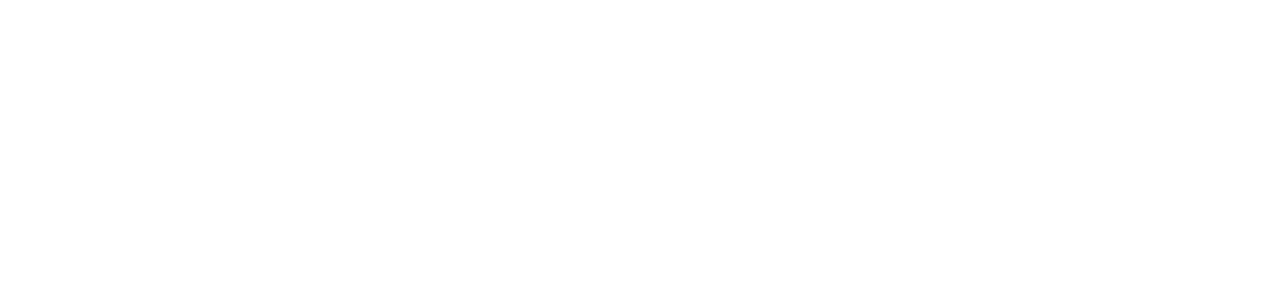
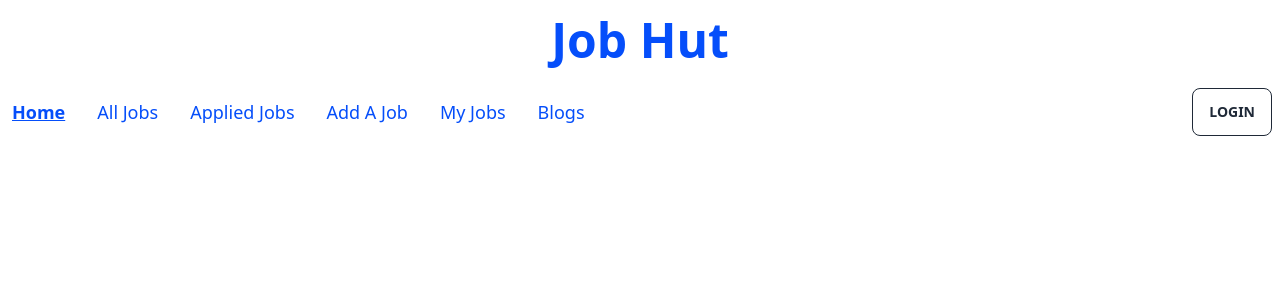
Before and after one commit to Rafiul23/job-hut-client, a React (Vite) app: page / in a window 1280 px wide. Shown: the top 300 px of the page. Built offline with nearby package versions, Linux system fonts and the light colour scheme.

Commit message:
added navbar with necessary routes

```diff
--- /dev/null
+++ b/src/Components/AddJobs.jsx
@@ -0,0 +1,11 @@
+
+
+const AddJobs = () => {
+    return (
+        <div>
+
+        </div>
+    );
+};
+
+export default AddJobs;
--- /dev/null
+++ b/src/Components/AllJobs.jsx
@@ -0,0 +1,11 @@
+
+
+const AllJobs = () => {
+    return (
+        <div>
+
+        </div>
+    );
+};
+
+export default AllJobs;
--- /dev/null
+++ b/src/Components/AppliedJobs.jsx
@@ -0,0 +1,11 @@
+
+
+const AppliedJobs = () => {
+    return (
+        <div>
+
+        </div>
+    );
+};
+
+export default AppliedJobs;
--- /dev/null
+++ b/src/Components/Blogs.jsx
@@ -0,0 +1,11 @@
+
+
+const Blogs = () => {
+    return (
+        <div>
+
+        </div>
+    );
+};
+
+export default Blogs;
--- /dev/null
+++ b/src/Components/Footer.jsx
@@ -0,0 +1,11 @@
+
+
+const Footer = () => {
+    return (
+        <div>
+
+        </div>
+    );
+};
+
+export default Footer;
--- /dev/null
+++ b/src/Components/Login.jsx
@@ -0,0 +1,11 @@
+
+
+const Login = () => {
+    return (
+        <div>
+
+        </div>
+    );
+};
+
+export default Login;
--- /dev/null
+++ b/src/Components/MyJobs.jsx
@@ -0,0 +1,11 @@
+
+
+const MyJobs = () => {
+    return (
+        <div>
+
+        </div>
+    );
+};
+
+export default MyJobs;
--- /dev/null
+++ b/src/Components/Navbar.jsx
@@ -0,0 +1,105 @@
+import { NavLink } from "react-router-dom";
+
+
+const Navbar = () => {
+
+    const navlinks = <>
+
+        <li className="text-lg mr-8">
+            <NavLink to='/'
+             className={({ isActive, isPending }) =>
+             isPending ? "pending" : isActive ? "text-[#054efa] font-bold underline" : "text-[#054efa]"
+           }
+            >
+                Home
+            </NavLink>
+        </li>
+
+        <li className="text-lg mr-8">
+            <NavLink to='/alljobs'
+             className={({ isActive, isPending }) =>
+             isPending ? "pending" : isActive ? "text-[#054efa] font-bold underline" : "text-[#054efa]"
+           }
+            >
+                All Jobs
+            </NavLink>
+        </li>
+
+        <li className="text-lg mr-8">
+            <NavLink to='/appliedjobs'
+             className={({ isActive, isPending }) =>
+             isPending ? "pending" : isActive ? "text-[#054efa] font-bold underline" : "text-[#054efa]"
+           }
+            >
+                Applied Jobs
+            </NavLink>
+        </li>
+
+        <li className="text-lg mr-8">
+            <NavLink to='/addjob'
+             className={({ isActive, isPending }) =>
+             isPending ? "pending" : isActive ? "text-[#054efa] font-bold underline" : "text-[#054efa]"
+           }
+            >
+                Add A Job
+            </NavLink>
+        </li>
+
+        <li className="text-lg mr-8">
+            <NavLink to='/myjobs'
+             className={({ isActive, isPending }) =>
+             isPending ? "pending" : isActive ? "text-[#054efa] font-bold underline" : "text-[#054efa]"
+           }
+            >
+                My Jobs
+            </NavLink>
+        </li>
+
+        <li className="text-lg">
+            <NavLink to='/blogs'
+             className={({ isActive, isPending }) =>
+             isPending ? "pending" : isActive ? "text-[#054efa] font-bold underline" : "text-[#054efa]"
+           }
+            >
+                Blogs
+            </NavLink>
+        </li>
+    </>
+
+    return (
+        <div>
+            <div className="text-center py-4">
+                <h1 className="text-[#054efa] font-bold text-xl md:text-3xl lg:text-5xl">Job Hut</h1>
+            </div>
+
+            <div className="navbar bg-base-100">
+                <div className="navbar-start">
+                    <div className="dropdown">
+                        <label tabIndex={0} className="btn btn-ghost lg:hidden">
+                            <svg xmlns="http://www.w3.org/2000/svg" className="h-5 w-5" fill="none" viewBox="0 0 24 24" stroke="currentColor"><path strokeLinecap="round" strokeLinejoin="round" strokeWidth="2" d="M4 6h16M4 12h8m-8 6h16" /></svg>
+                        </label>
+                        <ul tabIndex={0} className="menu menu-sm dropdown-content mt-3 z-[1] p-2 shadow bg-base-100 rounded-box w-52">
+
+                        {navlinks}
+
+                        </ul>
+                    </div>
+
+                <div className=" hidden lg:flex">
+                    <ul className="flex px-1">
+
+                    {navlinks}
+
+                    </ul>
+                </div>
+                </div>
+                <div className="navbar-end">
+                    <a className="btn btn-outline hover:bg-[#054efa]">Login</a>
+                </div>
+            </div>
+
+        </div>
+    );
+};
+
+export default Navbar;
--- /dev/null
+++ b/src/Components/Register.jsx
@@ -0,0 +1,11 @@
+
+
+const Register = () => {
+    return (
+        <div>
+
+        </div>
+    );
+};
+
+export default Register;
--- a/src/Root.jsx
+++ b/src/Root.jsx
@@ -1,9 +1,16 @@
+import { Outlet } from "react-router-dom";
+import Navbar from "./Components/Navbar";
+import Footer from "./Components/Footer";
 
 
 const Root = () => {
     return (
-        <div>
-
+        <div className="container mx-auto">
+            <Navbar></Navbar>
+           <div className="min-h-[900px]">
+           <Outlet></Outlet>
+           </div>
+           <Footer></Footer>
         </div>
     );
 };
```
Also changed, not shown: src/main.jsx (+36 -0 lines).
